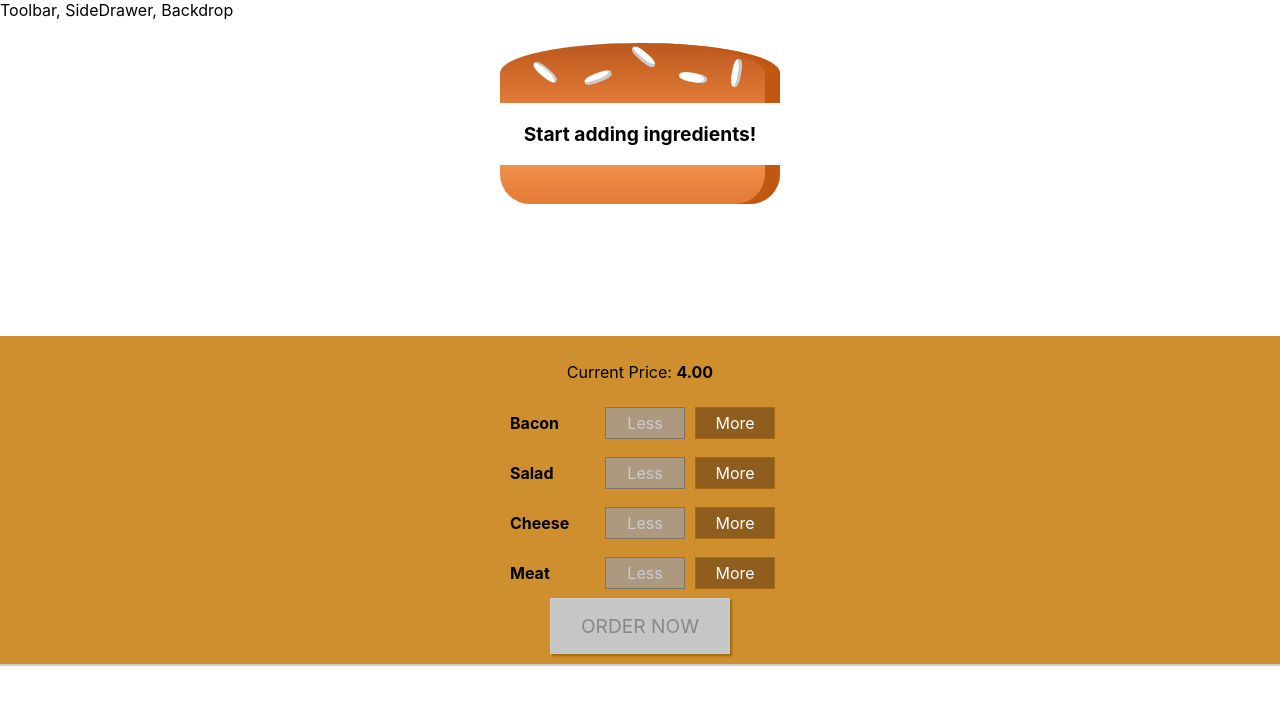
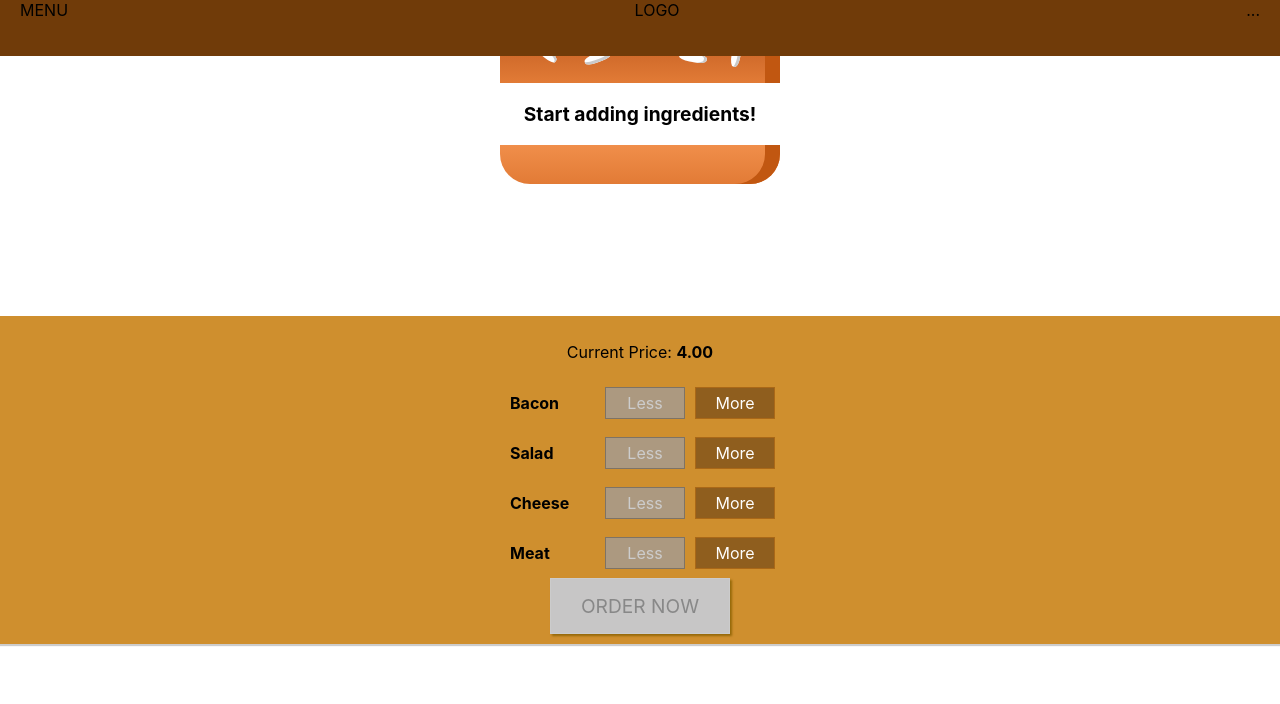
Before and after one commit to tysonwilliams/burger-builder, a React (Create React App) app: page / in a window 1280 px wide. Shown: the top 704 px of the page. Built offline with nearby package versions, Linux system fonts and the light colour scheme.

Commit message:
Create initial Toolbar or Header Menu

```diff
--- a/src/components/Layout/Layout.js
+++ b/src/components/Layout/Layout.js
@@ -1,10 +1,12 @@
 import React from "react";
+
 import Aux from "../../hoc/Aux.js";
 import classes from "./Layout.module.css";
+import Toolbar from "../Navigation/Toolbar/Toolbar.js";
 
-const layout = (props) => (
+const layout = props => (
   <Aux>
-    <div>Toolbar, SideDrawer, Backdrop</div>
+    <Toolbar />
     <main className={classes.Content}>
       {props.children}
     </main>
--- /dev/null
+++ b/src/components/Navigation/Toolbar/Toolbar.js
@@ -0,0 +1,13 @@
+import React from "react";
+
+import classes from "./Toolbar.module.css";
+
+const toolbar = props => (
+  <header className={classes.Toolbar}>
+    <div>MENU</div>
+    <div>LOGO</div>
+    <nav>...</nav>
+  </header>
+);
+
+export default toolbar;
--- /dev/null
+++ b/src/components/Navigation/Toolbar/Toolbar.module.css
@@ -0,0 +1,17 @@
+.Toolbar {
+  height: 56px;
+  width: 100%;
+  position: fixed;
+  top: 0;
+  left: 0;
+  background-color: #703b09;
+  display: flex;
+  justify-content: space-between;
+  padding: 0 20px;
+  box-sizing: border-box;
+  z-index: 90;
+}
+
+.Toolbar nav {
+  height: 100%;
+}
```
